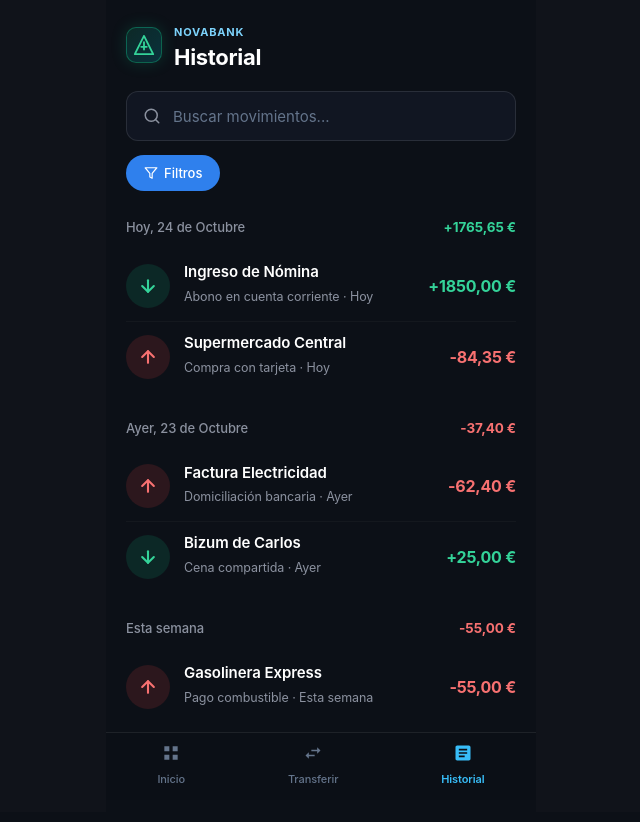
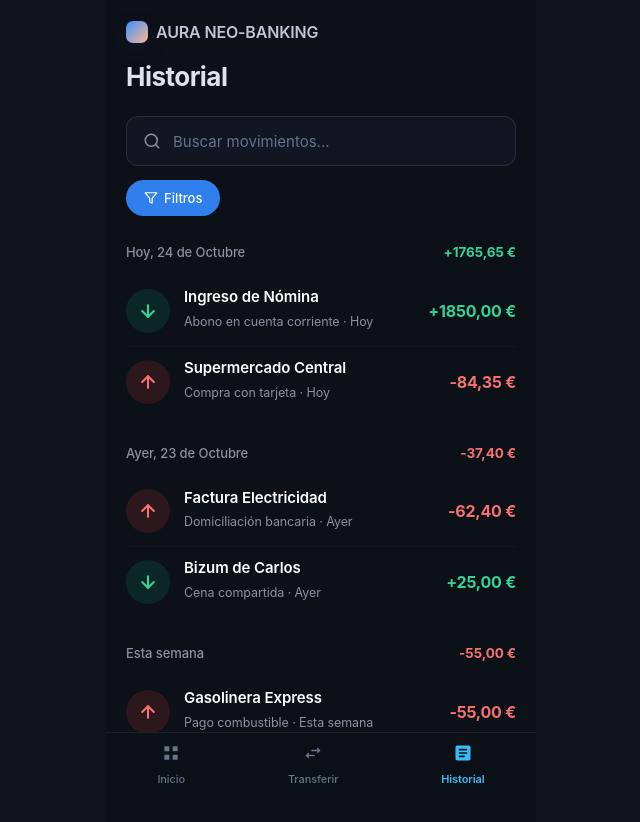
Before and after one commit to App-Bank/app-bank-frontend, a plain HTML site: page pages/history.html in a window 1280 px wide. Shown: the whole page, without its empty margins (319-959 px from the left). Drawn offline with Linux system fonts and the light colour scheme.

Commit message:
refactor: unify brand header across views and prune dead route aliases
- Unify top-left branding header across Home and History screens to match Transfer view.
- Centralize `.app-top`, `.app-brand`, and `.logo-mark` styles with the gradient square logo.
- Add ambient aurora glow to History screen.
- Remove redundant route aliases (`/home`, `/inicio`, `/transferir`, `/historial`) from Router initialization.

```diff
--- a/css/history.css
+++ b/css/history.css
@@ -11,49 +11,18 @@
 /* SECTION: Header & Branding */
 .history-header {
   display: flex;
-  align-items: center;
-  justify-content: space-between;
+  flex-direction: column;
+  gap: 12px;
   margin-bottom: 22px;
 }
 
-.history-branding {
-  display: flex;
-  align-items: center;
-  gap: 12px;
-}
-
-.history-brand-logo {
-  width: 36px;
-  height: 36px;
-  background: linear-gradient(135deg, rgba(16, 185, 129, 0.15), rgba(6, 182, 212, 0.2));
-  border: 1px solid rgba(16, 185, 129, 0.4);
-  border-radius: 10px;
-  display: flex;
-  align-items: center;
-  justify-content: center;
-  color: #34d399;
-  box-shadow: 0 0 16px rgba(16, 185, 129, 0.2);
-}
-
-.history-brand-info {
-  display: flex;
-  flex-direction: column;
-}
-
-.history-brand-name {
-  font-size: 11px;
+.history-header .screen-title {
+  font-size: 26px;
   font-weight: 700;
-  letter-spacing: 0.8px;
-  color: #7dd3fc;
-  text-transform: uppercase;
-}
-
-.history-title {
-  font-size: 22px;
-  font-weight: 700;
-  letter-spacing: -0.3px;
-  color: var(--text-white);
-  margin-top: 1px;
+  letter-spacing: -0.02em;
+  line-height: 34px;
+  color: var(--on-surface, #e0e2eb);
+  margin-top: 4px;
 }
 
 /* SECTION: Search & Filters */
--- a/css/styles.css
+++ b/css/styles.css
@@ -119,4 +119,40 @@ html, body {
   border: 0;
 }
 
+/* SECTION: Global Brand Component (AURA NEO-BANKING) */
+.app-top {
+  display: flex;
+  align-items: center;
+  justify-content: space-between;
+  width: 100%;
+}
+
+.app-brand {
+  display: inline-flex;
+  align-items: center;
+  gap: 8px;
+  font-size: 16px;
+  font-weight: 600;
+  letter-spacing: -0.01em;
+  color: #c1c6d5;
+  text-decoration: none;
+  transition: opacity 0.15s ease;
+}
+
+.app-brand:visited,
+.app-brand:hover,
+.app-brand:active {
+  color: #c1c6d5;
+  text-decoration: none;
+}
+
+.logo-mark {
+  width: 22px;
+  height: 22px;
+  border-radius: 7px;
+  background: linear-gradient(135deg, #3a90ff, #ffb691);
+  box-shadow: 0 8px 24px -4px rgba(3, 120, 230, 0.25);
+  flex-shrink: 0;
+}
+
 /* TODO / FUTURE: Add desktop media queries (@media (min-width: 768px)) for responsive multi-device support */
--- a/css/transfer.css
+++ b/css/transfer.css
@@ -113,6 +113,14 @@ svg { display: block; }
     font-weight: 600;
     letter-spacing: -0.01em;
     color: var(--on-surface-variant);
+    text-decoration: none;
+    transition: opacity 0.15s ease;
+}
+.app-brand:visited,
+.app-brand:hover,
+.app-brand:active {
+    color: var(--on-surface-variant);
+    text-decoration: none;
 }
 .logo-mark {
     width: 22px;
--- a/js/app.js
+++ b/js/app.js
@@ -27,12 +27,8 @@ function initSPA() {
   window.appRouter = new Router({
     '/login': renderLoginView,
     '/dashboard': renderHomeView,
-    '/home': renderHomeView,
-    '/inicio': renderHomeView,
     '/transfer': renderTransferView,
-    '/transferir': renderTransferView,
-    '/history': renderHistoryView,
-    '/historial': renderHistoryView
+    '/history': renderHistoryView
   }, 'app');
 }
 
--- a/js/views/historyView.js
+++ b/js/views/historyView.js
@@ -17,24 +17,18 @@ function renderHistoryView(container) {
 
   // Render base shell structure
   container.innerHTML = `
+    <div class="aurora" aria-hidden="true"></div>
     <section class="history-view" aria-labelledby="history-heading">
 
       <!-- SECTION: Header (Branding & Titles) -->
       <header class="history-header">
-        <div class="history-branding">
-          <div class="history-brand-logo" role="img" aria-label="Logo Novabank">
-            <!-- Geometric Novabank Apex diamond SVG -->
-            <svg width="22" height="22" viewBox="0 0 24 24" fill="none" stroke="currentColor" stroke-width="2" stroke-linecap="round" stroke-linejoin="round" aria-hidden="true" focusable="false">
-              <polygon points="12 2 2 22 22 22"></polygon>
-              <line x1="12" y1="9" x2="12" y2="17"></line>
-              <line x1="9" y1="14" x2="15" y2="14"></line>
-            </svg>
-          </div>
-          <div class="history-brand-info">
-            <span class="history-brand-name">NOVABANK</span>
-            <h1 id="history-heading" class="history-title">Historial</h1>
-          </div>
+        <div class="app-top">
+          <a href="#/dashboard" class="app-brand">
+            <span class="logo-mark" aria-hidden="true"></span>
+            <span>AURA NEO-BANKING</span>
+          </a>
         </div>
+        <h1 id="history-heading" class="screen-title">Historial</h1>
       </header>
 
       <!-- SECTION: Search & Filters Bar -->
```
Also changed, not shown: js/views/homeView.js (+5 -6 lines).
